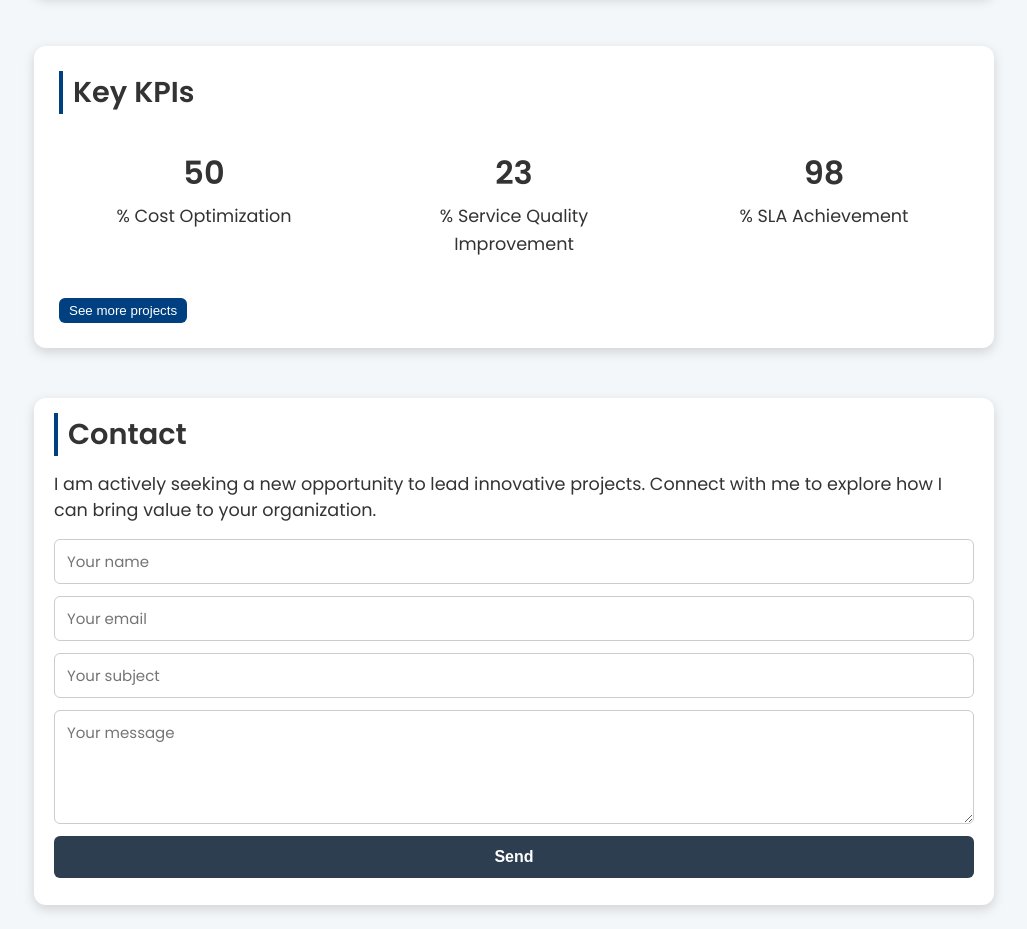
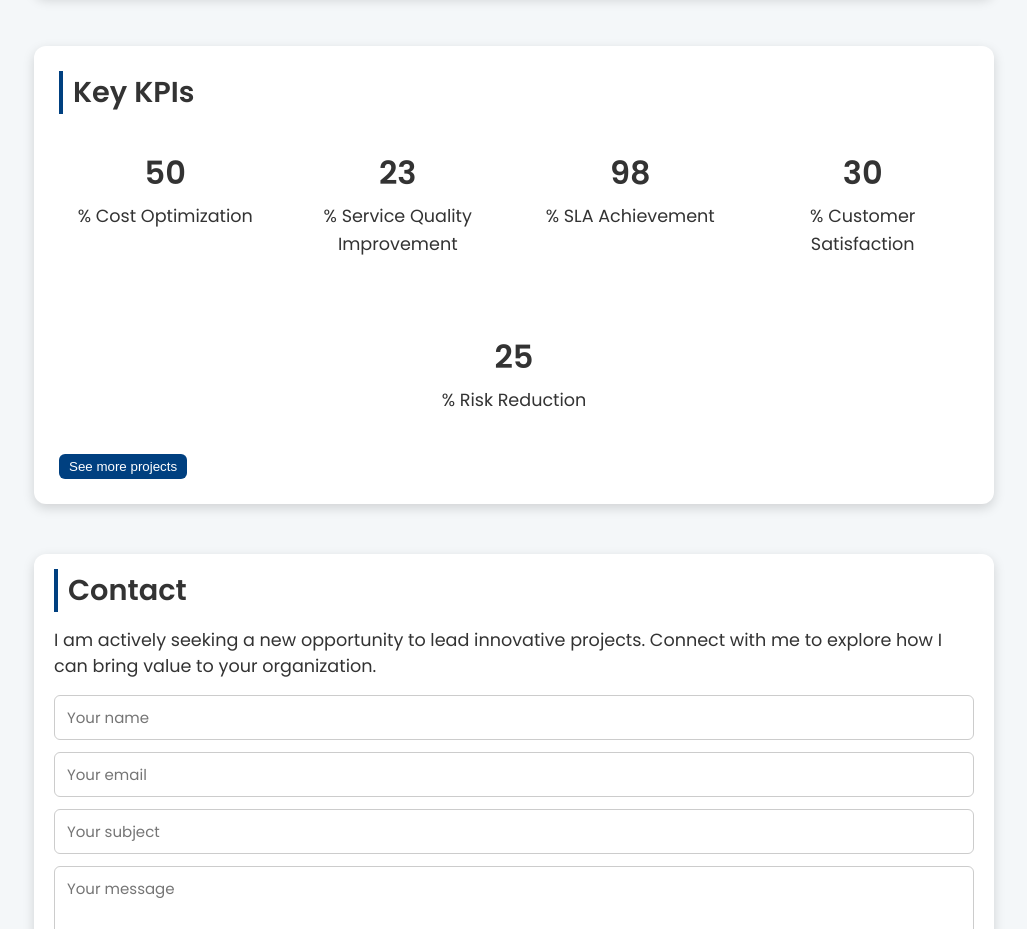
Before and after one commit to carmenterosm-sketch/cristianarmenteros, a plain HTML site: page index.html in a window 1280 px wide. Shown: the part 1580-2509 px from the top of the page, without its empty margins (126-1153 px from the left). Drawn offline with Linux system fonts and the light colour scheme.

Commit message:
Add files via upload

```diff
--- a/index.html
+++ b/index.html
@@ -199,6 +199,8 @@ img{max-width:100%;height:auto;}
     <div class="achievement"><h3 class="num" data-target="50">0</h3><p class="section-content">% Cost Optimization</p></div>
     <div class="achievement"><h3 class="num" data-target="23">0</h3><p class="section-content">% Service Quality Improvement</p></div>
     <div class="achievement"><h3 class="num" data-target="98">0</h3><p class="section-content">% SLA Achievement</p></div>
+    <div class="achievement"><h3 class="num" data-target="30">0</h3><p class="section-content">% Customer Satisfaction</p></div>
+    <div class="achievement"><h3 class="num" data-target="25">0</h3><p class="section-content">% Risk Reduction</p></div>
   </div>
   <button class="more-btn" onclick="toggleMore(this)">See more projects</button>
   <div class="more-content section-content">
```
